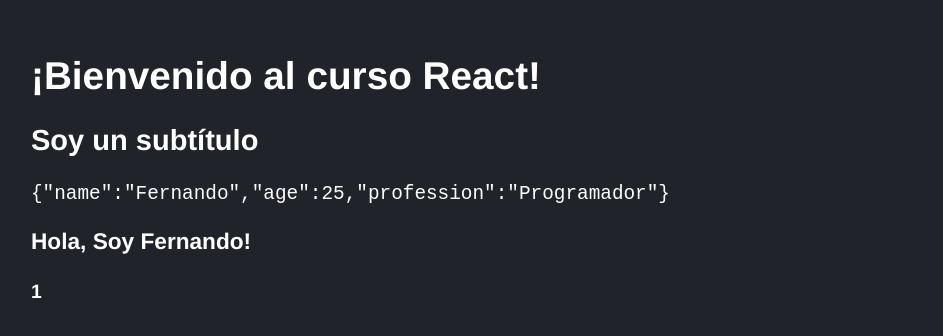
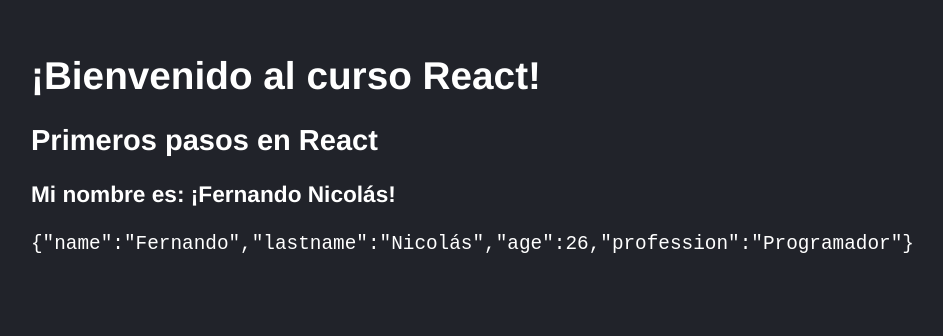
Before and after one commit to fersanti2896/04-curso-react-primeros-pasos, a React (Vite) app: page / in a window 1280 px wide. Shown: the part 120-456 px from the top of the page, without its empty margins (117-1060 px from the left). Built offline with nearby package versions, Linux system fonts and the light colour scheme.

Commit message:
Definiendo defaultProps

```diff
--- a/src/FirstApp.jsx
+++ b/src/FirstApp.jsx
@@ -2,7 +2,8 @@
 
 const persona = {
     name: 'Fernando',
-    age: 25,
+    lastname: 'Nicolás',
+    age: 26,
     profession: 'Programador'
 }
 
@@ -10,15 +11,14 @@
     return '¡Bienvenido al curso React!';
 }
 
-export const FirstApp = ({ title, subTitle } ) => {
+export const FirstApp = ({ title, subTitle, name } ) => {
     return (
         <>
-            <h1>{ saludo() }</h1>
-            <h2>Soy un subtítulo</h2>
+            <h1>{ title }</h1>
+            <h2>{ subTitle }</h2>
+            <h3>Mi nombre es: ¡{ name }!</h3>
+
             <code>{ JSON.stringify( persona ) }</code>
-
-            <h3>{ title }</h3>
-            <h4>{ subTitle }</h4>
         </>
     );
 }
@@ -26,5 +26,13 @@
 /* Definiendo las Proptypes */
 FirstApp.propTypes = {
     title: PropTypes.string.isRequired,
-    subTitle: PropTypes.number
+    subTitle: PropTypes.string.isRequired,
+    name: PropTypes.string
 }
+
+/* Definiendo las DefaultProps */
+FirstApp.defaultProps = {
+    title: 'No hay ningún título',
+    subTitle: 'No hay subtítulo',
+    name: 'Fernando Nicolás'
+}
--- a/src/main.jsx
+++ b/src/main.jsx
@@ -8,6 +8,6 @@
 
 ReactDOM.createRoot(document.getElementById('root')).render(
     <React.StrictMode>
-      <FirstApp title={ "Hola, Soy Fernando!" } subTitle={ 1 } />
+      <FirstApp title={ '¡Bienvenido al curso React!' } subTitle={ 'Primeros pasos en React' } />
     </React.StrictMode>,
 );
```
